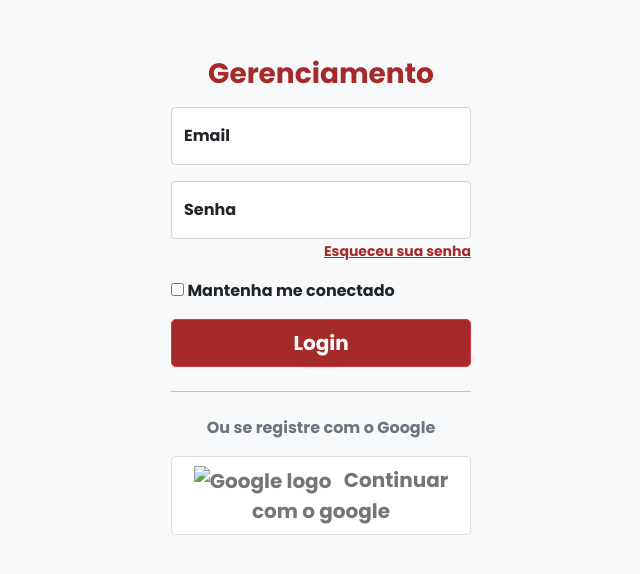
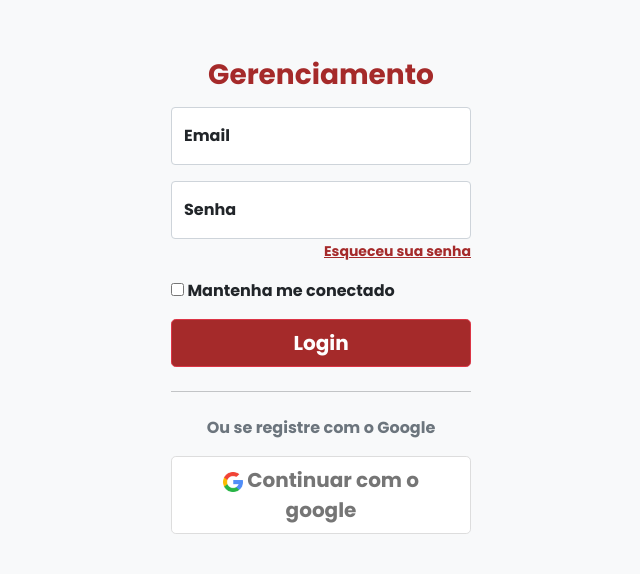
Before and after one commit to joaodias004/Front-Ifood, a plain HTML site: page front/pages/login.html in a window 1280 px wide. Shown: the part 104-678 px from the top of the page, without its empty margins (319-959 px from the left). Drawn offline with nearby package versions, Linux system fonts and the light colour scheme.

Commit message:
Adds google image for login with google.

```diff
--- a/front/pages/login.html
+++ b/front/pages/login.html
@@ -31,7 +31,7 @@
             <hr class="my-4">
             <p class="text-muted text-center">Ou se registre com o Google</p>
             <button class="w-100 btn btn-lg btn-google" type="button">
-                <img src="/api/placeholder/20/20" alt="Google logo" width="20" height="20" class="me-2">
+                <img src="../assets/img/search.png" alt="Google logo" width="20" height="20">
                 Continuar com o google
             </button>
         </form>
```
Also changed, not shown: front/assets/img/search.png (added).
